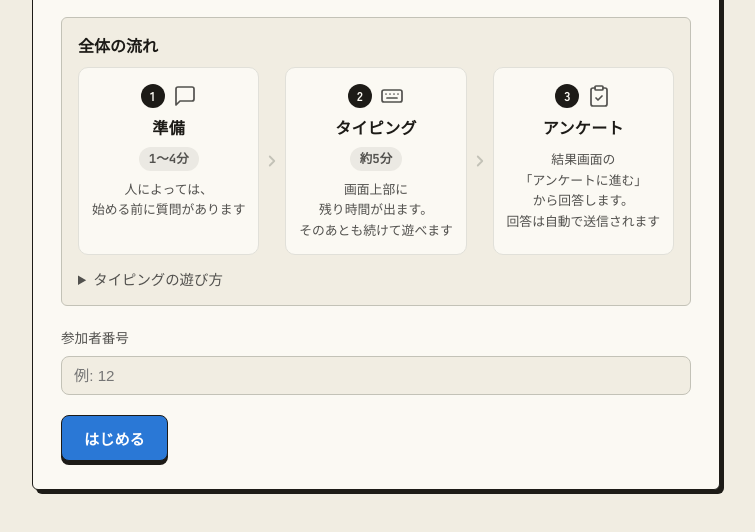
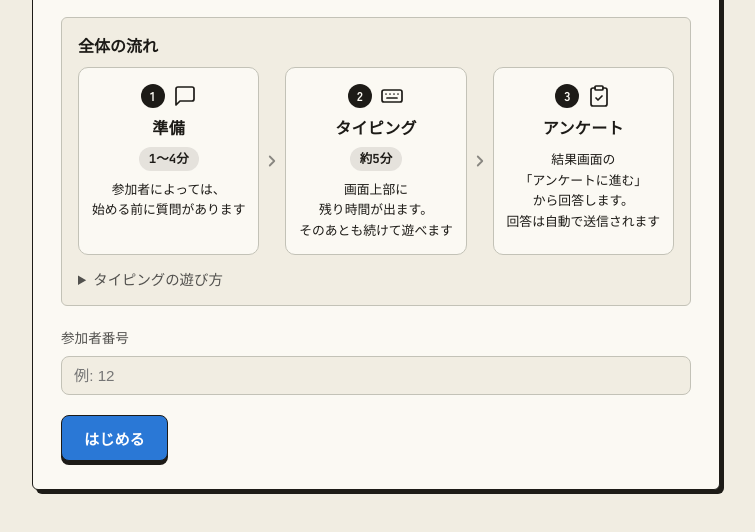
Before and after one commit to rinjoyjoy/dify-typing-game, a website: page index.html in a window 1280 px wide. Shown: the part 136-668 px from the top of the page, without its empty margins (264-1019 px from the left). Drawn offline with Linux system fonts and the light colour scheme.

Commit message:
「全体の流れ」の文言を「参加者によっては」に変更し、コントラストを上げる
- 説明文・時間の札・アイコンを本文と同じ濃い文字色に、カードの枠と矢印も濃くする
- 説明文が文節の途中で折り返さないよう、カードの左右の余白を調整

Co-Authored-By: Claude Opus 5.5 <noreply@anthropic.com>
Claude-Session: https://claude.ai/code/session_01LPeVobvc2ABiLynxveJPVK

```diff
--- a/index.html
+++ b/index.html
@@ -24,7 +24,7 @@
               <div class="flow-head"><span class="flow-num">1</span><svg class="flow-icon" viewBox="0 0 24 24" aria-hidden="true"><path d="M21 15a2 2 0 0 1-2 2H7l-4 4V5a2 2 0 0 1 2-2h14a2 2 0 0 1 2 2z"/></svg></div>
               <p class="flow-title">準備</p>
               <p class="flow-time">1〜4分</p>
-              <p class="flow-desc"><span class="sent"><span class="ph">人によっては、</span><span class="ph">始める前に質問があります</span></span></p>
+              <p class="flow-desc"><span class="sent"><span class="ph">参加者によっては、</span><span class="ph">始める前に質問があります</span></span></p>
             </li>
             <div class="flow-arrow" aria-hidden="true"><svg viewBox="0 0 24 24"><path d="m9 6 6 6-6 6"/></svg></div>
             <li class="flow-step">
--- a/style.css
+++ b/style.css
@@ -653,19 +653,19 @@ h1, h2 { letter-spacing: 0.02em; font-weight: 700; }
 /* 番号入力画面：全体の流れ（3ステップ）
    配色はタイプの色（青・緑など）を使わず、文字色ベースの落ち着いた色にする（参加者の診断結果の色と混同しないように） */
 .study-time ol.flow { list-style: none; margin: 6px 0 12px; padding: 0; display: grid; grid-template-columns: 1fr 22px 1fr 22px 1fr; align-items: stretch; gap: 2px; }
-.study-time ol.flow li.flow-step { display: flex; flex-direction: column; justify-content: flex-start; align-items: center; text-align: center; gap: 6px; padding: 16px 12px 14px; border: 1px solid var(--gridline); border-radius: 10px; background: var(--surface-1); }
+.study-time ol.flow li.flow-step { display: flex; flex-direction: column; justify-content: flex-start; align-items: center; text-align: center; gap: 6px; padding: 16px 8px 14px; border: 1.5px solid var(--baseline); border-radius: 10px; background: var(--surface-1); }
 .flow-head { display: flex; align-items: center; gap: 8px; }
 .flow-num { width: 24px; height: 24px; border-radius: 50%; display: inline-flex; align-items: center; justify-content: center; background: var(--text-primary); color: var(--surface-1); font-weight: 700; font-size: 0.8rem; line-height: 1; }
-.flow-icon { width: 24px; height: 24px; fill: none; stroke: var(--text-secondary); stroke-width: 1.7; stroke-linecap: round; stroke-linejoin: round; }
+.flow-icon { width: 24px; height: 24px; fill: none; stroke: var(--text-primary); stroke-width: 1.7; stroke-linecap: round; stroke-linejoin: round; }
 .flow-step p { margin: 0; }
 .flow-title { font-weight: 700; font-size: 1rem; letter-spacing: 0.02em; }
-.flow-time { display: inline-block; padding: 1px 10px; border-radius: 999px; background: color-mix(in srgb, var(--text-primary) 7%, transparent); color: var(--text-secondary); font-family: "JetBrains Mono", Consolas, monospace; font-weight: 700; font-size: 0.78rem; }
-.flow-desc { font-size: 0.8rem; color: var(--text-secondary); line-height: 1.6; margin-top: 2px !important; text-wrap: balance; }
+.flow-time { display: inline-block; padding: 1px 10px; border-radius: 999px; background: color-mix(in srgb, var(--text-primary) 10%, transparent); color: var(--text-primary); font-family: "JetBrains Mono", Consolas, monospace; font-weight: 700; font-size: 0.78rem; }
+.flow-desc { font-size: 0.8rem; color: var(--text-primary); line-height: 1.6; margin-top: 2px !important; text-wrap: balance; }
 /* 1文ごとに行を分け（.sent）、文節（.ph）の途中では改行しない */
 .flow-desc .sent { display: block; text-wrap: balance; }
 .flow-desc .ph { display: inline-block; }
 .flow-arrow { display: flex; align-items: center; justify-content: center; }
-.flow-arrow svg { width: 18px; height: 18px; fill: none; stroke: var(--baseline); stroke-width: 2.4; stroke-linecap: round; stroke-linejoin: round; }
+.flow-arrow svg { width: 18px; height: 18px; fill: none; stroke: var(--text-muted); stroke-width: 2.4; stroke-linecap: round; stroke-linejoin: round; }
 @media (max-width: 560px) {
   .study-time ol.flow { grid-template-columns: 1fr; gap: 0; }
   .flow-arrow { height: 20px; }
```
